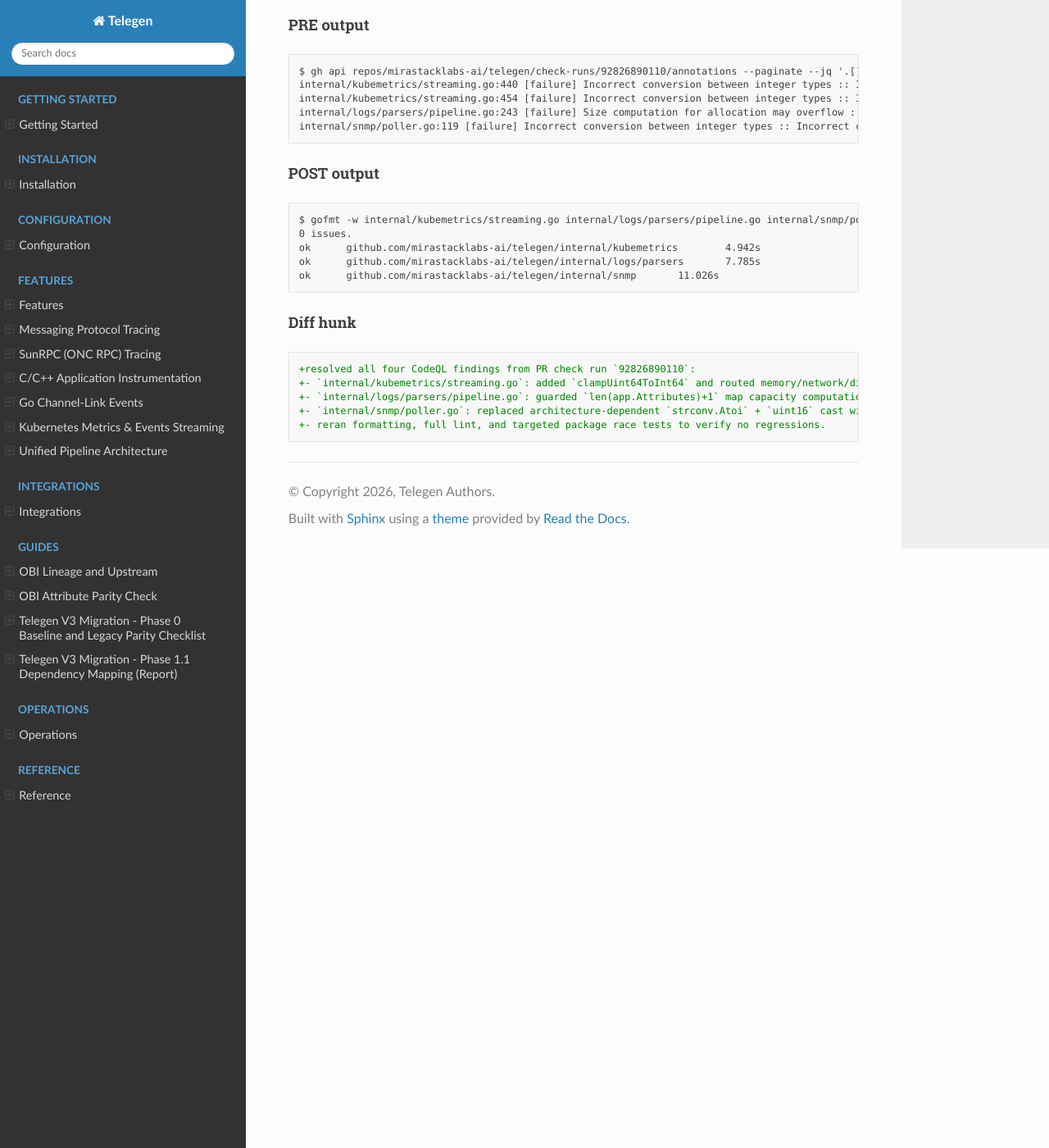
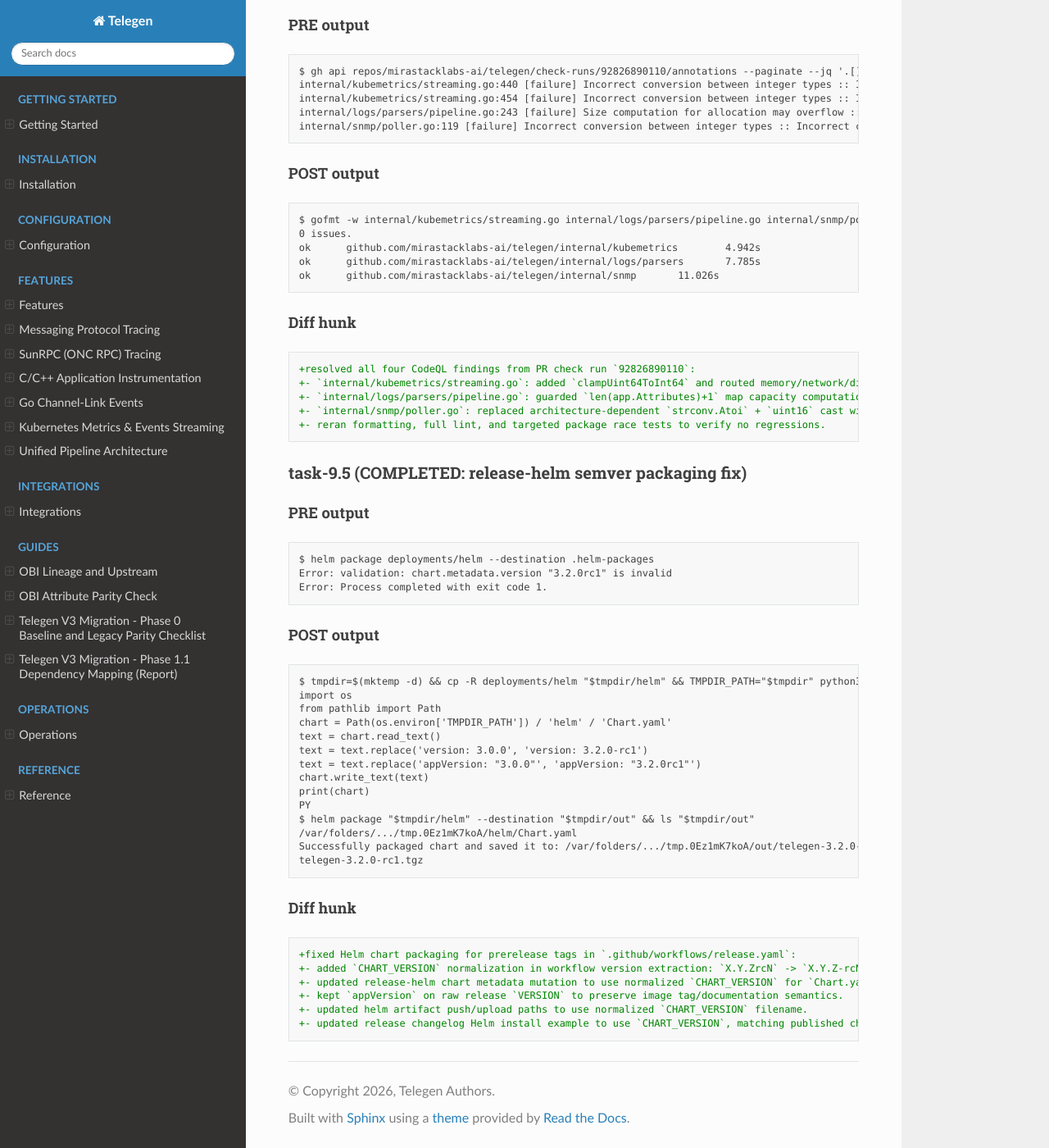
Before and after one commit to platformbuilds/telegen, a Sphinx documentation site: the page built from docs/hardening-log.md, in a window 1280 px wide and 1400 px high, scrolled down 40186 px. Shown: the whole window at 82% size. Built offline with Sphinx 7.4.7 and the Read the Docs theme 3.1.0, drawn with Linux system fonts in a browser that asks for light colours.

Commit message:
fix(release): normalize Helm prerelease chart versions
Ensure release workflow converts non-SemVer prerelease tags like 3.2.0rc1 into Helm-valid chart versions (3.2.0-rc1), and use the normalized chart version consistently for packaging, pushing, and install docs.

Co-authored-by: Cursor <cursoragent@cursor.com>

````diff
--- a/docs/hardening-log.md
+++ b/docs/hardening-log.md
@@ -2208,3 +2208,43 @@ ok  	github.com/mirastacklabs-ai/telegen/internal/snmp	11.026s
 +- `internal/snmp/poller.go`: replaced architecture-dependent `strconv.Atoi` + `uint16` cast with bounded `strconv.ParseUint(..., 10, 16)` and default fallback.
 +- reran formatting, full lint, and targeted package race tests to verify no regressions.
 ```
+
+### task-9.5 (COMPLETED: release-helm semver packaging fix)
+
+#### PRE output
+
+```text
+$ helm package deployments/helm --destination .helm-packages
+Error: validation: chart.metadata.version "3.2.0rc1" is invalid
+Error: Process completed with exit code 1.
+```
+
+#### POST output
+
+```text
+$ tmpdir=$(mktemp -d) && cp -R deployments/helm "$tmpdir/helm" && TMPDIR_PATH="$tmpdir" python3 - <<'PY'
+import os
+from pathlib import Path
+chart = Path(os.environ['TMPDIR_PATH']) / 'helm' / 'Chart.yaml'
+text = chart.read_text()
+text = text.replace('version: 3.0.0', 'version: 3.2.0-rc1')
+text = text.replace('appVersion: "3.0.0"', 'appVersion: "3.2.0rc1"')
+chart.write_text(text)
+print(chart)
+PY
+$ helm package "$tmpdir/helm" --destination "$tmpdir/out" && ls "$tmpdir/out"
+/var/folders/.../tmp.0Ez1mK7koA/helm/Chart.yaml
+Successfully packaged chart and saved it to: /var/folders/.../tmp.0Ez1mK7koA/out/telegen-3.2.0-rc1.tgz
+telegen-3.2.0-rc1.tgz
+```
+
+#### Diff hunk
+
+```diff
++fixed Helm chart packaging for prerelease tags in `.github/workflows/release.yaml`:
++- added `CHART_VERSION` normalization in workflow version extraction: `X.Y.ZrcN` -> `X.Y.Z-rcN` when prerelease suffix is attached directly to patch number.
++- updated release-helm chart metadata mutation to use normalized `CHART_VERSION` for `Chart.yaml` `version`.
++- kept `appVersion` on raw release `VERSION` to preserve image tag/documentation semantics.
++- updated helm artifact push/upload paths to use normalized `CHART_VERSION` filename.
++- updated release changelog Helm install example to use `CHART_VERSION`, matching published chart versions.
+```
````
Also changed, not shown: 1 other file.
